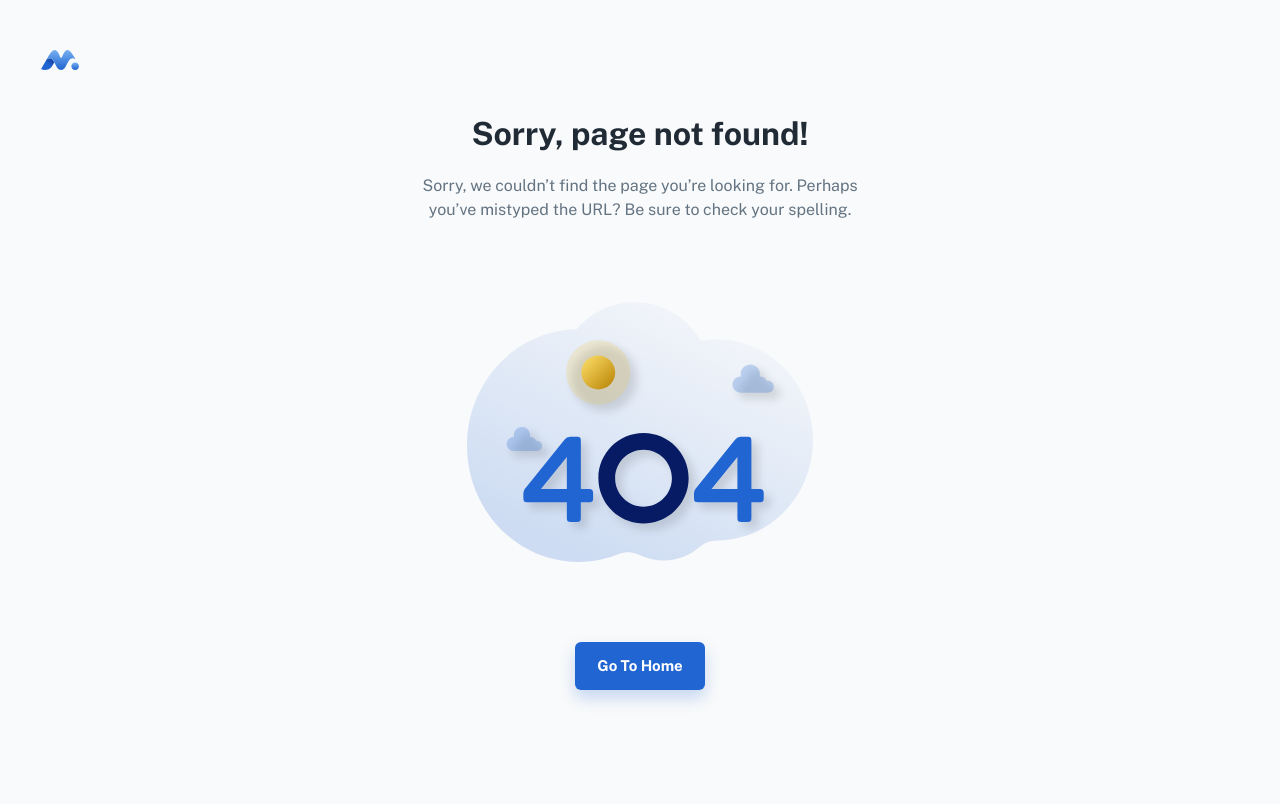
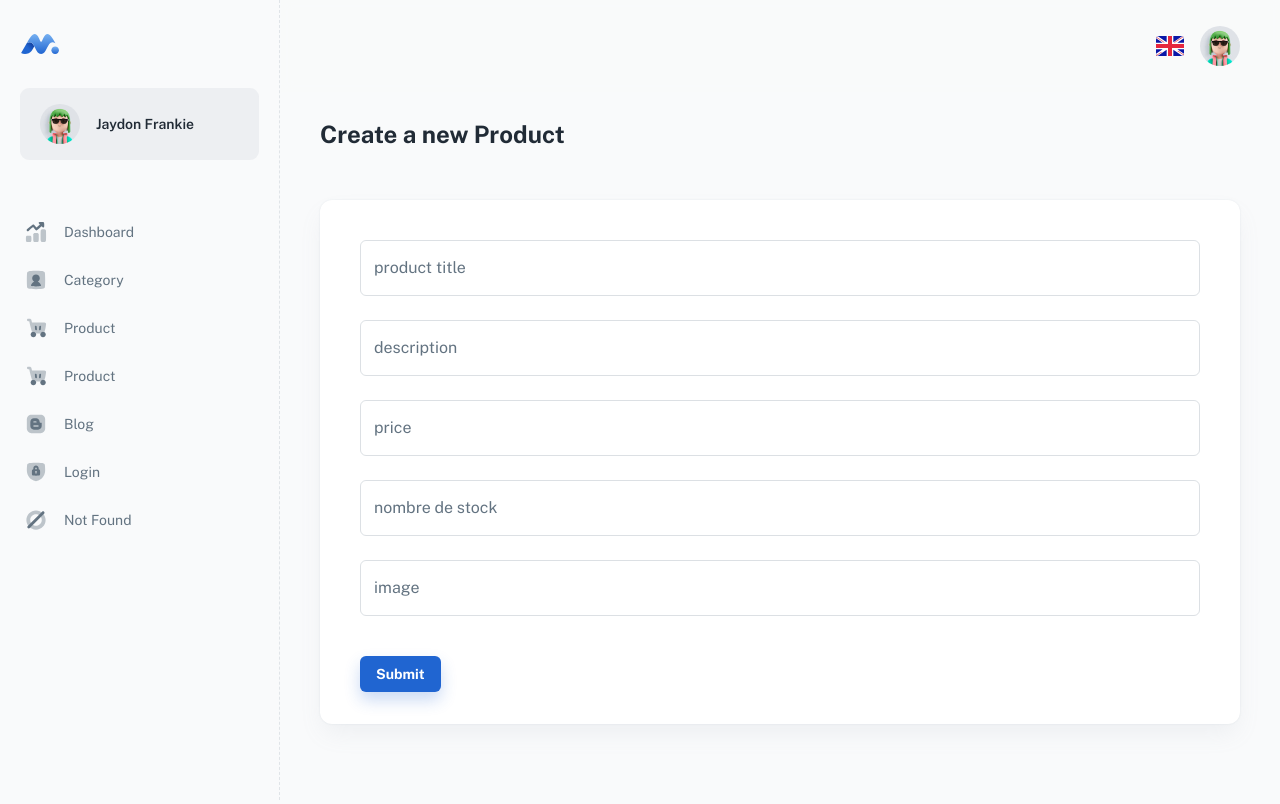
Before and after one commit to Chaftar-Yosser/React_dashboard_admin, a React (Create React App) app: page /product/create in a window 1280 px wide. Before the commit this address led to /404. Built offline with nearby package versions, Linux system fonts and the light colour scheme; some icons are missing; a web font is replaced by a local one.

Commit message:
create_function

```diff
--- /dev/null
+++ b/src/pages/FormCreateProductPage.js
@@ -0,0 +1,91 @@
+import React ,{ useState }  from 'react';
+import { useNavigate } from 'react-router-dom';
+
+import {
+  Card,
+  Stack,
+  Button,
+  Container,
+  Typography,
+  IconButton,
+  InputAdornment,
+  TextField,
+  TextareaAutosize ,
+
+} from '@mui/material';
+import { LoadingButton } from '@mui/lab';
+// components
+import Iconify from '../components/iconify';
+
+export default function FormCreateProductPage() {
+  const [title, setTitle] = useState('');
+  const [description, setDescription] = useState('');
+  const [price, setPrice] = useState('');
+  const [nbrStock, setNbrStock] = useState('');
+  const [image, setImage] = useState('');
+
+
+  const navigate = useNavigate();
+
+  const handleSubmit = async (event) => {
+    event.preventDefault();
+
+    try {
+      const response = await fetch('https://127.0.0.1:8000/product/create', {
+        method: 'POST',
+        headers: {
+          'Content-Type': 'application/json',
+        },
+        body: JSON.stringify({ title , description , price, nbrStock , image}),
+      });
+
+      const data = await response.json();
+      console.log(data);
+      setTitle('');
+      setDescription('');
+      setPrice('');
+      setNbrStock('');
+      setImage('');
+
+      navigate('/dashboard/product');
+
+    } catch (error) {
+      console.error(error);
+    }
+  };
+
+
+
+
+
+  return (
+    <>
+      <Container>
+        <Stack direction="row" alignItems="center" justifyContent="space-between" mb={5}>
+          <Typography variant="h4" gutterBottom>
+            Create a new Product
+          </Typography>
+        </Stack>
+
+        <Card>
+          <Stack padding={5} spacing={3}>
+            <TextField name="title" label="product title" value={title} onChange={(e) => setTitle(e.target.value)} />
+
+
+            {/* <TextareaAutosize name="description" placeholder="description"  id="outlined-basic" variant="outlined" minRows={7}/> */}
+
+            <TextField name="description" label="description"  value={description} onChange={(e) => setDescription(e.target.value)} />
+            <TextField name="price"  label="price" value={price} onChange={(e) => setPrice(e.target.value)} />
+            <TextField name="nbr_stock"  label="nombre de stock" value={nbrStock} onChange={(e) => setNbrStock(e.target.value)} />
+            <TextField name="image"  label="image" value={image} onChange={(e) => setImage(e.target.value)} />
+          </Stack>
+
+          <Stack mb={4} ml={5} direction="row" alignItems="center" justifyContent="space-between">
+            <Button variant="contained" onClick={handleSubmit} >Submit</Button>
+          </Stack>
+
+        </Card>
+      </Container>
+    </>
+  );
+}
--- a/src/pages/ProductPage.js
+++ b/src/pages/ProductPage.js
@@ -2,6 +2,7 @@ import { Helmet } from 'react-helmet-async';
 import { filter } from 'lodash';
 import { sentenceCase } from 'change-case';
 import React, { useState, useEffect } from 'react';
+import { useNavigate } from 'react-router-dom';
 // @mui
 import {
   Card,
@@ -143,6 +144,11 @@ export default function
     setFilterName(event.target.value);
   };
 
+  const navigate = useNavigate();
+  const handleClickOpenFrom = () => {
+    navigate('/product/create', { replace: true });
+  };
+
   const [products, setproduct] = useState([]);
   useEffect(() => {
     async function getProduct() {
@@ -176,7 +182,7 @@ export default function
           <Typography variant="h4" gutterBottom>
             Products
           </Typography>
-          <Button variant="contained" startIcon={<Iconify icon="eva:plus-fill" />}>
+          <Button variant="contained" startIcon={<Iconify icon="eva:plus-fill"  onClick={handleClickOpenFrom}/>}>
             New Product
           </Button>
         </Stack>
```
Also changed, not shown: src/routes.js (+12 -0 lines).
